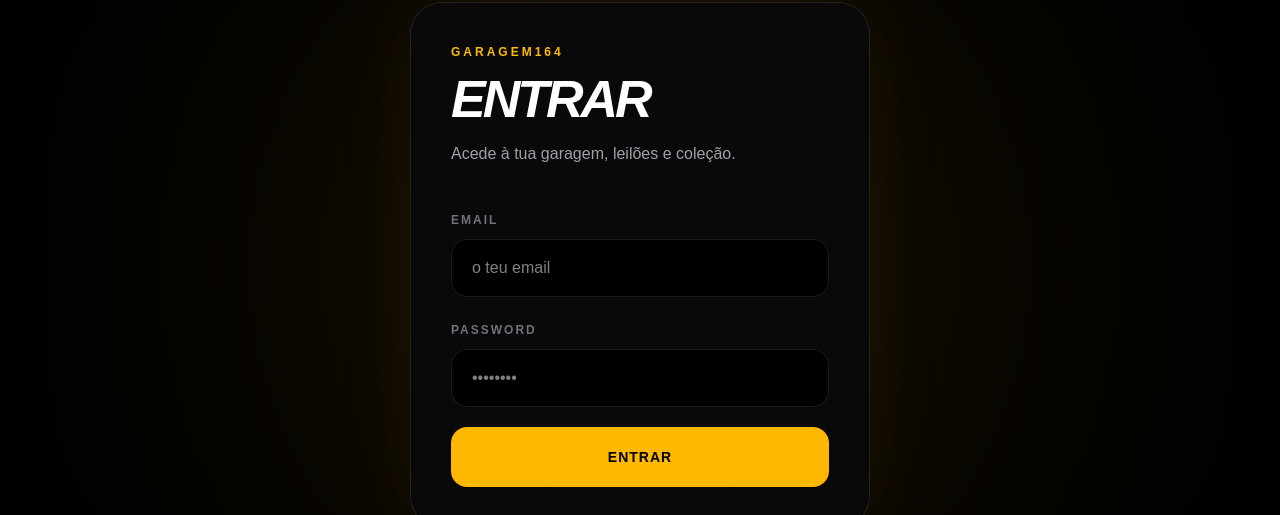
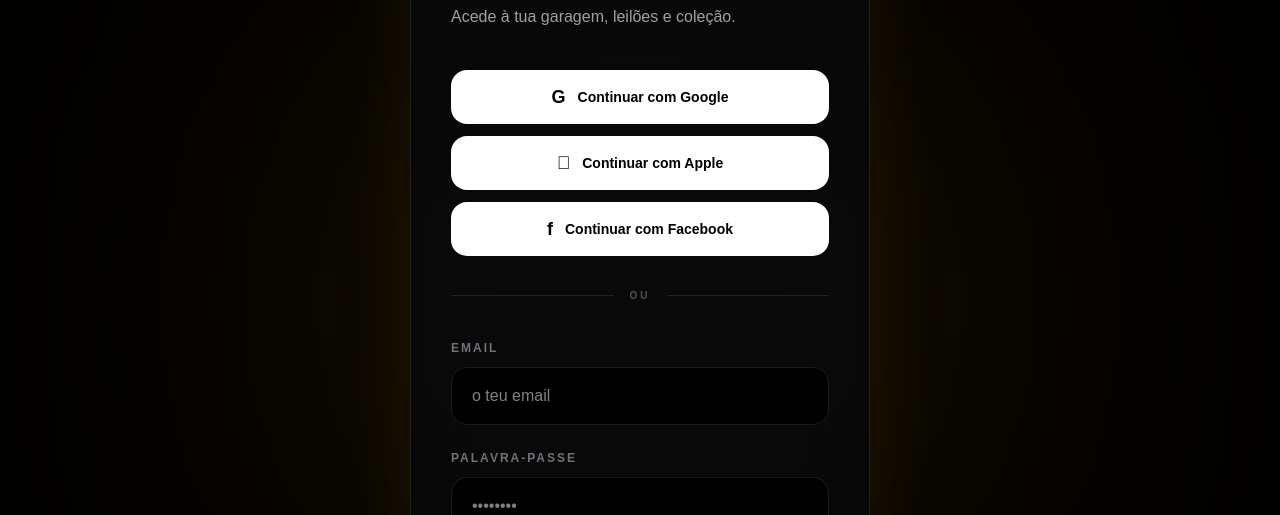
Before and after one commit to hluscos/garagem164, a Next.js app: page /login in a window 1280 px wide. Shown: the part 280-795 px from the top of the page. Built offline with nearby package versions, Linux system fonts and the light colour scheme; no server answers.

Commit message:
Add social authentication foundation

```diff
--- /dev/null
+++ b/app/auth/callback/route.ts
@@ -0,0 +1,54 @@
+import { NextRequest, NextResponse } from "next/server";
+import { createClient } from "@supabase/supabase-js";
+
+export async function GET(req: NextRequest) {
+  const requestUrl = new URL(req.url);
+  const code = requestUrl.searchParams.get("code");
+
+  if (!code) {
+    return NextResponse.redirect(
+      new URL("/login?error=oauth", requestUrl.origin),
+    );
+  }
+
+  const supabaseUrl =
+    process.env.NEXT_PUBLIC_SUPABASE_URL;
+
+  const supabaseAnonKey =
+    process.env.NEXT_PUBLIC_SUPABASE_ANON_KEY;
+
+  if (!supabaseUrl || !supabaseAnonKey) {
+    console.error(
+      "SUPABASE AUTH CALLBACK: variáveis de ambiente em falta.",
+    );
+
+    return NextResponse.redirect(
+      new URL("/login?error=config", requestUrl.origin),
+    );
+  }
+
+  const supabase = createClient(
+    supabaseUrl,
+    supabaseAnonKey,
+  );
+
+  const { error } =
+    await supabase.auth.exchangeCodeForSession(
+      code,
+    );
+
+  if (error) {
+    console.error(
+      "OAUTH CALLBACK ERROR:",
+      error,
+    );
+
+    return NextResponse.redirect(
+      new URL("/login?error=oauth", requestUrl.origin),
+    );
+  }
+
+  return NextResponse.redirect(
+    new URL("/", requestUrl.origin),
+  );
+}
--- a/app/login/page.tsx
+++ b/app/login/page.tsx
@@ -3,10 +3,14 @@
 import { useState } from "react";
 import { supabase } from "@/lib/supabase";
 
+type SocialProvider = "google" | "apple" | "facebook";
+
 export default function LoginPage() {
   const [email, setEmail] = useState("");
   const [password, setPassword] = useState("");
   const [loading, setLoading] = useState(false);
+  const [socialLoading, setSocialLoading] =
+    useState<SocialProvider | null>(null);
   const [message, setMessage] = useState("");
 
   async function handleLogin() {
@@ -14,7 +18,8 @@
       setLoading(true);
       setMessage("");
 
-      const { error } = await supabase.auth.signInWithPassword({
+      const { error } =
+        await supabase.auth.signInWithPassword({
           email,
           password,
         });
@@ -25,35 +30,170 @@
       }
 
       window.location.href = "/";
-
-      setMessage("Login efetuado com sucesso.");
     } finally {
       setLoading(false);
     }
   }
 
+  async function handleSocialLogin(
+    provider: SocialProvider,
+  ) {
+    try {
+      setSocialLoading(provider);
+      setMessage("");
+
+      const redirectTo =
+        `${window.location.origin}/auth/callback`;
+
+      const { error } =
+        await supabase.auth.signInWithOAuth({
+          provider,
+          options: {
+            redirectTo,
+          },
+        });
+
+      if (error) {
+        console.error(
+          "SOCIAL LOGIN ERROR:",
+          error,
+        );
+
+        setMessage(
+          "Não foi possível iniciar o login.",
+        );
+
+        setSocialLoading(null);
+      }
+    } catch (error) {
+      console.error(
+        "SOCIAL LOGIN ERROR:",
+        error,
+      );
+
+      setMessage(
+        "Não foi possível iniciar o login.",
+      );
+
+      setSocialLoading(null);
+    }
+  }
+
+  const socialButtonLoading =
+    socialLoading !== null;
+
   return (
-    <main className="min-h-screen bg-black flex items-center justify-center px-6">
-      <div className="absolute w-[700px] h-[700px] bg-[#ffb800]/10 blur-[180px] rounded-full" />
+    <main className="flex min-h-screen items-center justify-center bg-black px-6">
 
-      <div className="relative z-10 w-full max-w-[460px] rounded-[32px] border border-white/10 bg-zinc-950/90 backdrop-blur-2xl p-10 shadow-[0_0_80px_rgba(255,184,0,0.08)]">
+      <div className="absolute h-[700px] w-[700px] rounded-full bg-[#ffb800]/10 blur-[180px]" />
+
+      <div className="relative z-10 w-full max-w-[460px] rounded-[32px] border border-white/10 bg-zinc-950/90 p-10 shadow-[0_0_80px_rgba(255,184,0,0.08)] backdrop-blur-2xl">
+
+        {/* CABEÇALHO */}
+
         <div className="mb-10">
-          <div className="text-[12px] uppercase tracking-[3px] text-[#ffb800] font-bold">
+
+          <div className="text-[12px] font-bold uppercase tracking-[3px] text-[#ffb800]">
             Garagem164
           </div>
 
-          <h1 className="mt-3 text-[52px] leading-none font-black italic uppercase tracking-[-3px] text-white">
+          <h1 className="mt-3 text-[52px] font-black italic uppercase leading-none tracking-[-3px] text-white">
             Entrar
           </h1>
 
-          <p className="mt-4 text-zinc-400 leading-relaxed">
+          <p className="mt-4 leading-relaxed text-zinc-400">
             Acede à tua garagem, leilões e coleção.
           </p>
+
         </div>
 
+        {/* LOGIN SOCIAL */}
+
+        <div className="space-y-3">
+
+          <button
+            type="button"
+            onClick={() =>
+              handleSocialLogin("google")
+            }
+            disabled={
+              loading ||
+              socialButtonLoading
+            }
+            className="flex h-[54px] w-full items-center justify-center gap-3 rounded-2xl border border-white/10 bg-white text-sm font-bold text-black transition-all duration-300 hover:bg-zinc-200 disabled:cursor-not-allowed disabled:opacity-50"
+          >
+            <span className="text-lg font-black">
+              G
+            </span>
+
+            {socialLoading === "google"
+              ? "A ligar..."
+              : "Continuar com Google"}
+          </button>
+
+          <button
+            type="button"
+            onClick={() =>
+              handleSocialLogin("apple")
+            }
+            disabled={
+              loading ||
+              socialButtonLoading
+            }
+            className="flex h-[54px] w-full items-center justify-center gap-3 rounded-2xl border border-white/10 bg-white text-sm font-bold text-black transition-all duration-300 hover:bg-zinc-200 disabled:cursor-not-allowed disabled:opacity-50"
+          >
+            <span className="text-lg">
+              
+            </span>
+
+            {socialLoading === "apple"
+              ? "A ligar..."
+              : "Continuar com Apple"}
+          </button>
+
+          <button
+            type="button"
+            onClick={() =>
+              handleSocialLogin("facebook")
+            }
+            disabled={
+              loading ||
+              socialButtonLoading
+            }
+            className="flex h-[54px] w-full items-center justify-center gap-3 rounded-2xl border border-white/10 bg-white text-sm font-bold text-black transition-all duration-300 hover:bg-zinc-200 disabled:cursor-not-allowed disabled:opacity-50"
+          >
+            <span className="text-lg font-black">
+              f
+            </span>
+
+            {socialLoading === "facebook"
+              ? "A ligar..."
+              : "Continuar com Facebook"}
+          </button>
+
+        </div>
+
+        {/* SEPARADOR */}
+
+        <div className="my-8 flex items-center gap-4">
+
+          <div className="h-px flex-1 bg-white/10" />
+
+          <span className="text-[10px] font-bold uppercase tracking-[3px] text-zinc-600">
+            ou
+          </span>
+
+          <div className="h-px flex-1 bg-white/10" />
+
+        </div>
+
+        {/* LOGIN EMAIL */}
+
         <div className="space-y-5">
+
           <div>
-            <label className="text-[12px] uppercase tracking-[2px] text-zinc-500 font-bold">
+
+            <label className="text-[12px] font-bold uppercase tracking-[2px] text-zinc-500">
               Email
             </label>
 
@@ -61,40 +201,88 @@
               type="email"
               placeholder="o teu email"
               value={email}
-              onChange={(e) => setEmail(e.target.value)}
-              className="mt-2 w-full h-[58px] rounded-2xl bg-black border border-white/10 px-5 text-white outline-none focus:border-[#ffb800]"
+              onChange={(e) =>
+                setEmail(e.target.value)
+              }
+              disabled={
+                loading ||
+                socialButtonLoading
+              }
+              className="mt-2 h-[58px] w-full rounded-2xl border border-white/10 bg-black px-5 text-white outline-none focus:border-[#ffb800] disabled:opacity-50"
             />
+
           </div>
 
           <div>
-            <label className="text-[12px] uppercase tracking-[2px] text-zinc-500 font-bold">
-              Password
+
+            <label className="text-[12px] font-bold uppercase tracking-[2px] text-zinc-500">
+              Palavra-passe
             </label>
 
             <input
               type="password"
               placeholder="••••••••"
               value={password}
-              onChange={(e) => setPassword(e.target.value)}
-              className="mt-2 w-full h-[58px] rounded-2xl bg-black border border-white/10 px-5 text-white outline-none focus:border-[#ffb800]"
+              onChange={(e) =>
+                setPassword(e.target.value)
+              }
+              disabled={
+                loading ||
+                socialButtonLoading
+              }
+              onKeyDown={(e) => {
+                if (e.key === "Enter") {
+                  void handleLogin();
+                }
+              }}
+              className="mt-2 h-[58px] w-full rounded-2xl border border-white/10 bg-black px-5 text-white outline-none focus:border-[#ffb800] disabled:opacity-50"
             />
+
           </div>
 
           <button
-            onClick={handleLogin}
-            disabled={loading}
-            className="w-full h-[60px] rounded-2xl bg-[#ffb800] hover:bg-[#ffc933] text-black text-[14px] font-black uppercase tracking-[1px]"
+            type="button"
+            onClick={() =>
+              void handleLogin()
+            }
+            disabled={
+              loading ||
+              socialButtonLoading
+            }
+            className="h-[60px] w-full rounded-2xl bg-[#ffb800] text-[14px] font-black uppercase tracking-[1px] text-black transition-all duration-300 hover:bg-[#ffc933] disabled:cursor-not-allowed disabled:opacity-50"
           >
-            {loading ? "A entrar..." : "Entrar"}
+            {loading
+              ? "A entrar..."
+              : "Entrar"}
           </button>
 
           {message && (
-            <div className="text-center text-sm text-zinc-300">
+            <div className="rounded-2xl border border-red-500/20 bg-red-500/5 p-4 text-center text-sm text-red-400">
               {message}
             </div>
           )}
+
         </div>
+
+        {/* REGISTO */}
+
+        <div className="mt-8 border-t border-white/5 pt-6 text-center">
+
+          <span className="text-sm text-zinc-500">
+            Ainda não tens conta?
+          </span>
+
+          <a
+            href="/register"
+            className="ml-2 text-sm font-bold text-[#ffb800] hover:text-[#ffd34d]"
+          >
+            Criar conta
+          </a>
+
         </div>
+
+      </div>
+
     </main>
   );
 }
--- /dev/null
+++ b/lib/supabaseServer.ts
@@ -0,0 +1,37 @@
+import { createServerClient } from "@supabase/ssr";
+import { cookies } from "next/headers";
+
+export async function createSupabaseServerClient() {
+  const cookieStore = await cookies();
+
+  return createServerClient(
+    process.env.NEXT_PUBLIC_SUPABASE_URL!,
+    process.env.NEXT_PUBLIC_SUPABASE_ANON_KEY!,
+    {
+      cookies: {
+        getAll() {
+          return cookieStore.getAll();
+        },
+
+        setAll(cookiesToSet) {
+          try {
+            cookiesToSet.forEach(
+              ({ name, value, options }) => {
+                cookieStore.set(
+                  name,
+                  value,
+                  options,
+                );
+              },
+            );
+          } catch {
+            /*
+             * Pode acontecer quando o cliente é utilizado
+             * num contexto onde os cookies são apenas de leitura.
+             */
+          }
+        },
+      },
+    },
+  );
+}
--- a/package.json
+++ b/package.json
@@ -9,6 +9,7 @@
     "lint": "eslint"
   },
   "dependencies": {
+    "@supabase/ssr": "^0.12.4",
     "@supabase/supabase-js": "^2.107.0",
     "framer-motion": "^12.40.0",
     "lucide-react": "^1.16.0",
```
Also changed, not shown: 1 other file (tests, documents, lock files or other folders). Lines whose indentation alone changed are shown as unchanged.
